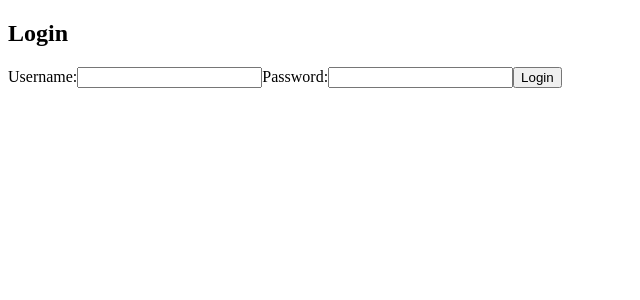
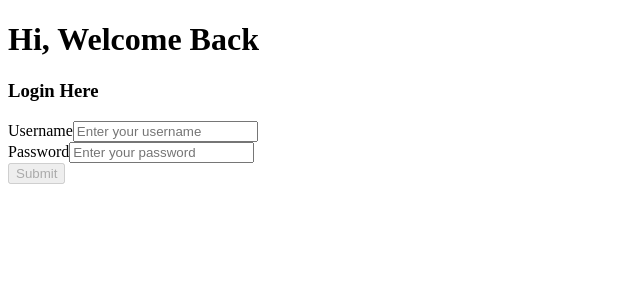
Before and after one commit to benceBalazs/YATTT, an Angular app in the folder yatt_frontend/yatt_web/: page /login in a window 1280 px wide. Shown: the top 300 px of the page, without its empty margins (0-640 px from the left). Built offline with nearby package versions, Linux system fonts and the light colour scheme.

Commit message:
implemented Login logic

```diff
--- a/yatt_frontend/yatt_web/src/app/app.config.ts
+++ b/yatt_frontend/yatt_web/src/app/app.config.ts
@@ -3,7 +3,8 @@ import { provideRouter } from '@angular/router';
 
 import { routes } from './app.routes';
 import { provideClientHydration, withEventReplay } from '@angular/platform-browser';
+import {provideHttpClient} from '@angular/common/http';
 
 export const appConfig: ApplicationConfig = {
-  providers: [provideZoneChangeDetection({ eventCoalescing: true }), provideRouter(routes), provideClientHydration(withEventReplay())]
+  providers: [provideZoneChangeDetection({ eventCoalescing: true }), provideRouter(routes), provideClientHydration(withEventReplay()),provideHttpClient()]
 };
--- a/yatt_frontend/yatt_web/src/app/app.routes.ts
+++ b/yatt_frontend/yatt_web/src/app/app.routes.ts
@@ -1,7 +1,9 @@
 import { Routes } from '@angular/router';
 import {LoginComponent} from './login/login.component';
+import {HomeComponent} from './home/home.component';
 
 export const routes: Routes = [
   {path:"", redirectTo:"login", pathMatch:"full"},
   {path:"login", component:LoginComponent},
+  {path:"home", component:HomeComponent},
 ];
--- a/yatt_frontend/yatt_web/src/app/login/login.component.html
+++ b/yatt_frontend/yatt_web/src/app/login/login.component.html
@@ -1,12 +1,22 @@
 <div>
-  <h2>Login</h2>
-  <form (ngSubmit)="onSubmit()">
-    <label for="username">Username:</label>
-    <input type="text" id="username" [(ngModel)]="username" name="username" required>
+  <h1>Hi, Welcome Back</h1>
+  <h3>Login Here</h3>
 
-    <label for="password">Password:</label>
-    <input type="password" id="password" [(ngModel)]="password" name="password" required>
+  <form [formGroup]="loginForm" (ngSubmit)="login()">
+    <div>
+      <label for="username">Username</label>
+      <input formControlName="username" type="text" placeholder="Enter your username">
+      <div *ngIf="loginForm.controls['username'].invalid">
+      </div>
+      <label for="password">Password</label>
+      <input formControlName="password" type="password" placeholder="Enter your password">
+      <div *ngIf="loginForm.controls['password'].invalid">
+      </div>
+    </div>
 
-    <button type="submit">Login</button>
+    <button type="submit" [disabled]="loginForm.invalid">Submit</button>
+    <div *ngIf="errorMessage">
+      <p style="color: red;">{{ errorMessage }}</p>
+    </div>
   </form>
 </div>
--- a/yatt_frontend/yatt_web/src/app/login/login.component.ts
+++ b/yatt_frontend/yatt_web/src/app/login/login.component.ts
@@ -1,21 +1,59 @@
-import { Component } from '@angular/core';
-import {FormsModule} from '@angular/forms';
+import { Component, OnInit } from '@angular/core';
+import {FormGroup, FormBuilder, Validators, ReactiveFormsModule} from '@angular/forms';
+import { HttpClient } from '@angular/common/http';
+import { Router } from '@angular/router';
+import {NgIf} from '@angular/common';
 
 @Component({
   selector: 'app-login',
+  templateUrl: './login.component.html',
   imports: [
-    FormsModule
+    ReactiveFormsModule,
+    NgIf
   ],
-  templateUrl: './login.component.html',
-  styleUrl: './login.component.css'
+  styleUrls: ['./login.component.css']
 })
-export class LoginComponent {
-  username: string = '';
-  password: string = '';
+export class LoginComponent implements OnInit {
+  public loginForm!: FormGroup;
+  public errorMessage: string = '';
 
-  onSubmit() {
-    // Implement your login logic here
-    console.log('Username:', this.username);
-    console.log('Password:', this.password);
+  constructor(
+    private formBuilder: FormBuilder,
+    private http: HttpClient,
+    private router: Router
+  ) { }
+
+  ngOnInit(): void {
+    // Initialize form with validation rules
+    this.loginForm = this.formBuilder.group({
+      username: ['', [Validators.required]],
+      password: ['', [Validators.required]]
+    });
+  }
+
+  // Login function
+  login() {
+    if (this.loginForm.invalid) {
+      this.errorMessage = 'Please fill all fields correctly!';
+      return;
+    }
+
+    const credentials = {
+      username: this.loginForm.value.username,
+      password: this.loginForm.value.password
+    };
+
+    this.http.post<any>('http://localhost:3000/auth/login', credentials)
+      .subscribe({
+        next: (response) => {
+          alert('Login Successful!');
+          localStorage.setItem('token', response.token); // Store the token locally
+          this.router.navigate(['/home']);
+        },
+        error: (err) => {
+          this.errorMessage = 'Invalid username or password';
+          console.error('Login error', err);
+        }
+      });
   }
 }
```
